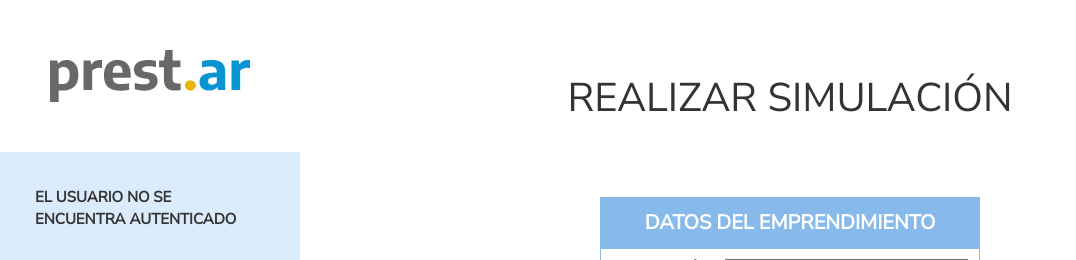
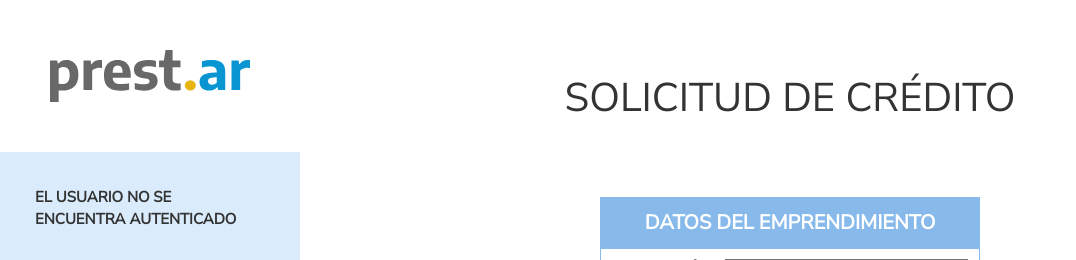
Before and after one commit to autusgo/prestar2, a Django app: page /solicitudes/1/edit/ in a window 1280 px wide. Shown: the top 260 px of the page, without its empty margins (0-1076 px from the left). Run offline with Django 3.2, Linux system fonts and the light colour scheme; data comes from the database, SQL or seed files in the repository; some libraries are stand-ins or nearby versions.

Commit message:
detalles menores

```diff
--- a/PrestAr/prestamos/templates/solicitudes/solicitud_edit.html
+++ b/PrestAr/prestamos/templates/solicitudes/solicitud_edit.html
@@ -1,7 +1,7 @@
 {% extends 'base.html' %}
 {% block content %}
 <header>
-	REALIZAR SIMULACIÓN
+	SOLICITUD DE CRÉDITO
 </header>
 
 <main>
```
